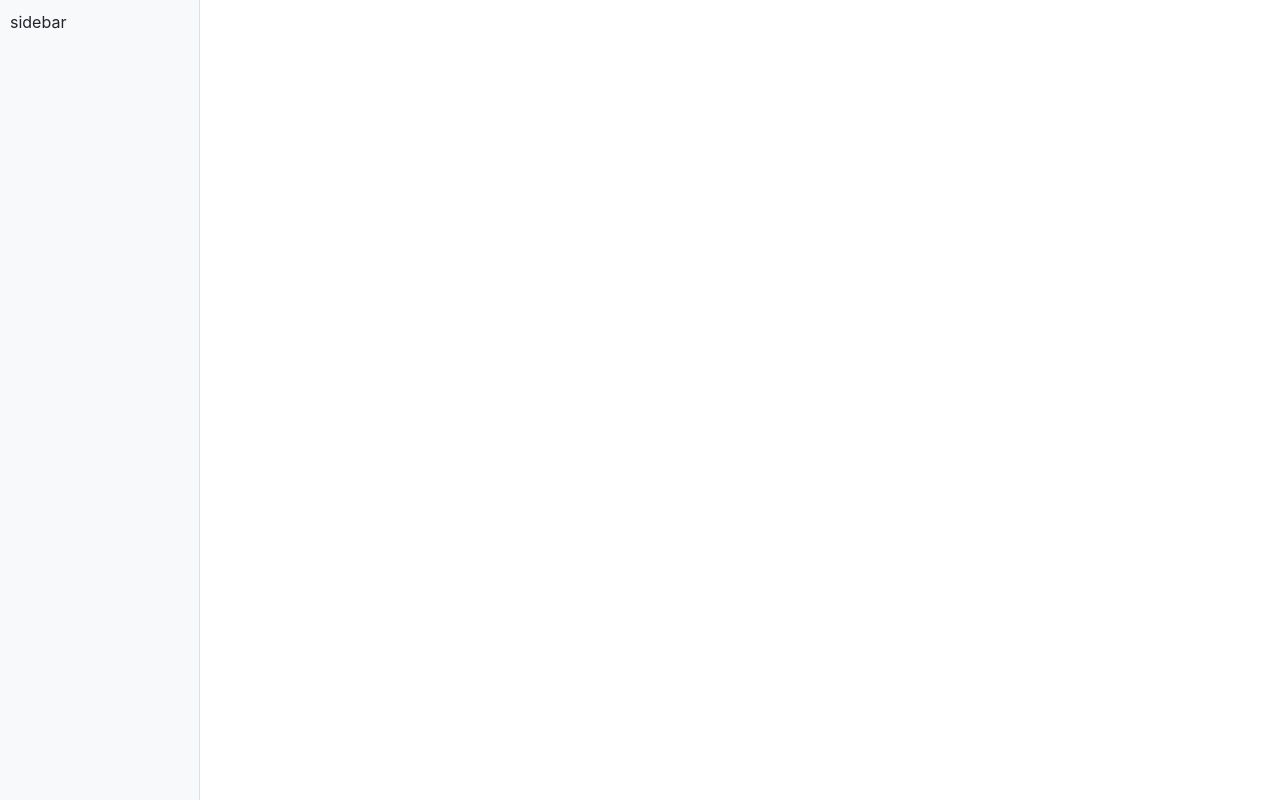
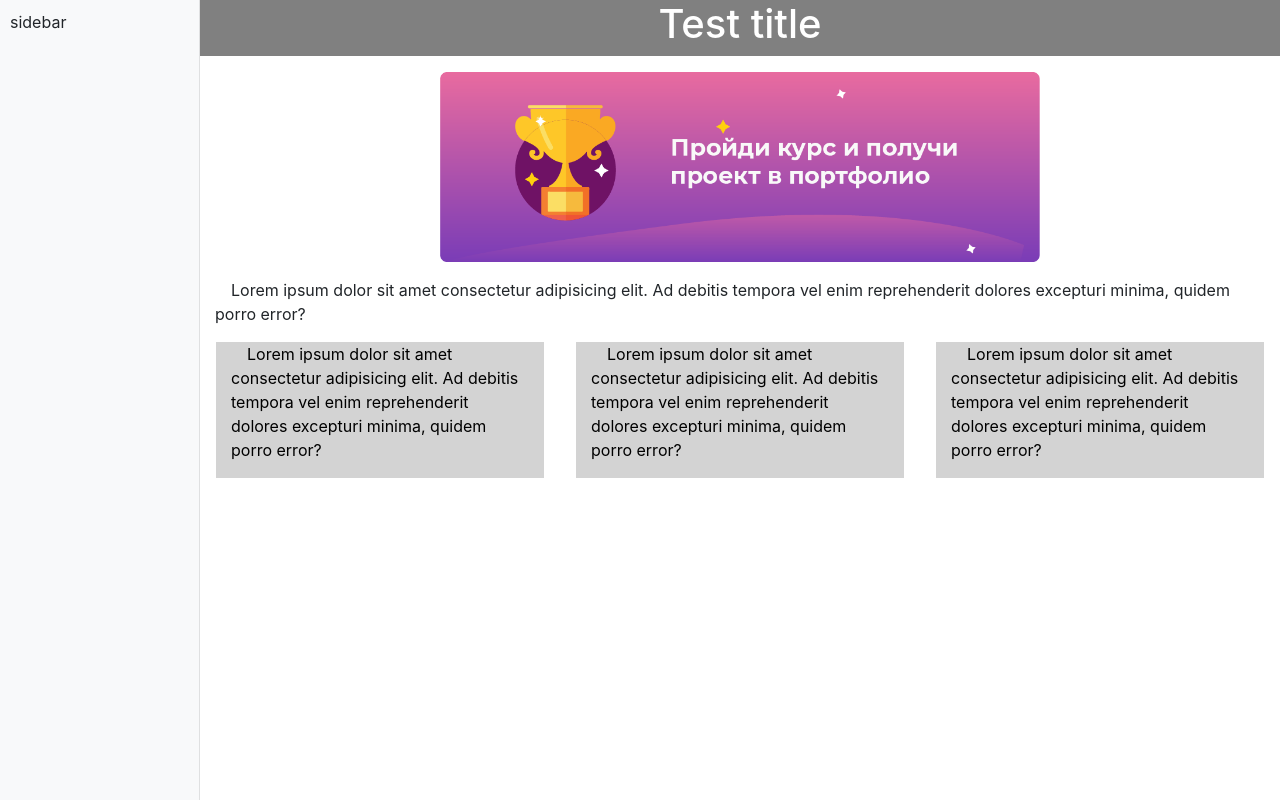
Before and after one commit to Cerneaga-Denis/site_constructor, a website built with webpack: page src/index.html in a window 1280 px wide. Built offline with nearby package versions, Linux system fonts and the light colour scheme.

Commit message:
Add a few classes and site model

```diff
--- a/package.json
+++ b/package.json
@@ -5,7 +5,7 @@
   "main": "index.js",
   "scripts": {
     "build": "webpack --mode production",
-    "dev": "webpack-dev-server --mode development",
+    "dev": "webpack-dev-server --mode development --open",
     "test": "echo \"Error: no test specified\" && exit 1"
   },
   "keywords": [
@@ -16,6 +16,7 @@
   "license": "ISC",
   "devDependencies": {
     "css-loader": "^4.3.0",
+    "file-loader": "^6.1.0",
     "html-webpack-plugin": "^4.5.0",
     "style-loader": "^1.2.1",
     "webpack": "^4.44.2",
--- /dev/null
+++ b/src/classes/blocks.js
@@ -0,0 +1,54 @@
+import { row, colSm } from '../utils'
+
+export class Block {
+  constructor(value, options) {
+    this.value = value
+    this.options = options
+  }
+
+  toHTML() {
+    throw new Error('Method "toHTML()" must be realized!')
+  }
+}
+
+export class TitleBlock extends Block {
+  constructor(value, options) {
+    super(value, options)
+  }
+  toHTML() {
+    const { tag, styles } = this.options
+    return row(
+      colSm(`<${tag}>${this.value}<${tag}>`)
+      , styles)
+  }
+}
+
+export class ImageBlock extends Block {
+  constructor(value, options) {
+    super(value, options)
+  }
+  toHTML() {
+    const { styles, imageStyles, alt } = this.options
+    return row(`<img src='${this.value}' style='${imageStyles}' alt='${alt}'>`, styles)
+  }
+}
+export class TextBlock extends Block {
+  constructor(value, options) {
+    super(value, options)
+  }
+  toHTML() {
+    return row(
+      colSm(`<p style="margin-bottom: 0">${this.value}</p>`)
+      , this.options.styles)
+  }
+}
+
+export class TextColumnsBlock extends Block {
+  constructor(value, options) {
+    super(value, options)
+  }
+  toHTML() {
+    const html = this.value.map(item => colSm(`<p>${item}</p>`, this.options.styles))
+    return row(html.join(''))
+  }
+}
--- a/src/index.html
+++ b/src/index.html
@@ -13,11 +13,6 @@
   <div id="app" class="conteiner-fluid">
     <div id="panel" class="bg-light sidebar">sidebar</div>
     <div id="site" class="content">
-      <div class="row">
-        <div class="col-sm">
-
-        </div>
-      </div>
     </div>
 </body>
 
--- a/src/index.js
+++ b/src/index.js
@@ -1 +1,8 @@
 import './styles/main.css'
+import { model } from './model'
+
+const idSite = document.querySelector('#site')
+
+model.forEach(block => {
+  idSite.insertAdjacentHTML('beforeend', block.toHTML())
+})
--- /dev/null
+++ b/src/model.js
@@ -0,0 +1,24 @@
+import image from './assets/image.png'
+import { TitleBlock, ImageBlock, TextColumnsBlock, TextBlock } from './classes/blocks'
+
+export const model = [
+  new TitleBlock('Test title', {
+    tag: 'h1',
+    styles: 'background: gray; color: #fff; text-align: center'
+  }),
+  new ImageBlock(image, {
+    styles: 'display:flex; justify-content:center',
+    imageStyles: 'margin: 1rem 0; width: 600px; height: auto',
+    alt: 'my image'
+  }),
+  new TextBlock('Lorem ipsum dolor sit amet consectetur adipisicing elit. Ad debitis tempora vel enim reprehenderit dolores excepturi minima, quidem porro error?', {
+    styles: 'text-align: left; text-indent: 1rem'
+  }),
+  new TextColumnsBlock([
+    'Lorem ipsum dolor sit amet consectetur adipisicing elit. Ad debitis tempora vel enim reprehenderit dolores excepturi minima, quidem porro error?',
+    'Lorem ipsum dolor sit amet consectetur adipisicing elit. Ad debitis tempora vel enim reprehenderit dolores excepturi minima, quidem porro error?',
+    'Lorem ipsum dolor sit amet consectetur adipisicing elit. Ad debitis tempora vel enim reprehenderit dolores excepturi minima, quidem porro error?'
+  ], {
+    styles: 'background: lightgray; color: #000; margin: 1rem; text-align: left; text-indent: 1rem'
+  })
+]
--- /dev/null
+++ b/src/utils.js
@@ -0,0 +1,7 @@
+export function row(content, styles = '') {
+  return `<div class='row' style='margin: 0;${styles}'>${content}</div>`
+}
+
+export function colSm(content, styles = '') {
+  return `<div class='col-sm' style='${styles}'>${content}</div>`
+}
--- a/webpack.config.js
+++ b/webpack.config.js
@@ -1,5 +1,6 @@
 const path = require('path')
 const HTMLWebpackPlugin = require('html-webpack-plugin')
+
 module.exports = {
   entry: './src/index.js',
   output: {
@@ -20,6 +21,10 @@ module.exports = {
         test: /\.css$/i,
         use: ['style-loader', 'css-loader'],
       },
+      {
+        test: /\.(jpe?g|png|gif)$/i,
+        use: ['file-loader'],
+      },
     ],
   },
 }
```
Also changed, not shown: src/assets/image.png (added), 1 other file.
